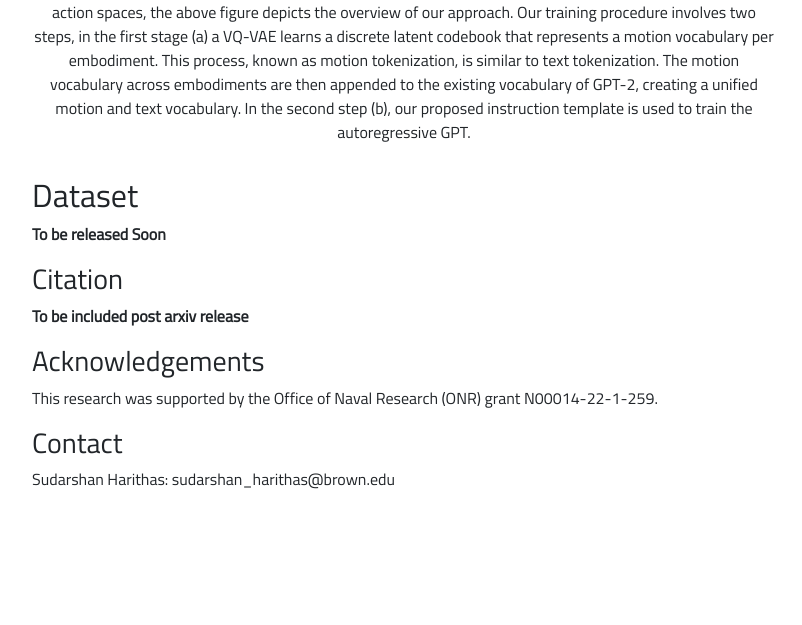
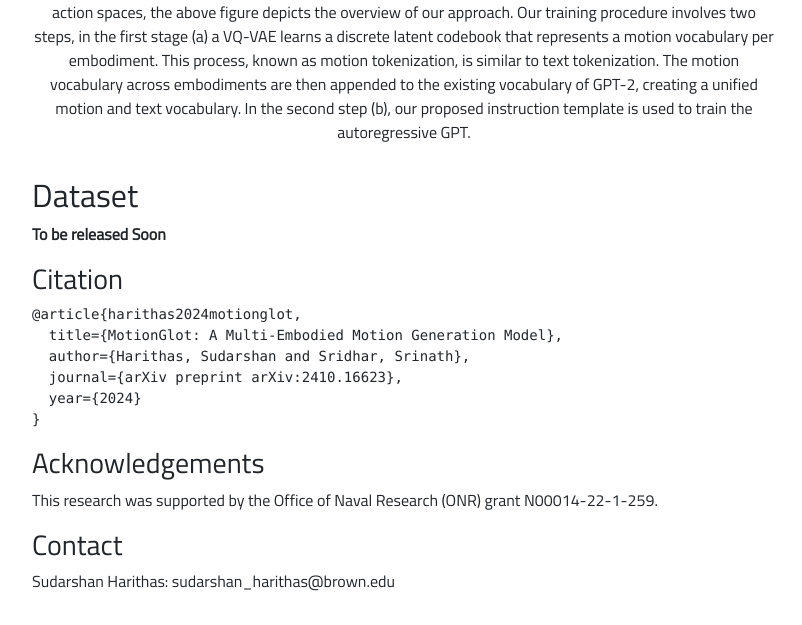
Before and after one commit to brown-ivl/brown-ivl.github.io, a Jekyll site: the page built from research/motionglot.md, in a window 1280 px wide and 900 px high, scrolled down 3789 px, cut to the strip 275-900 px from the top of the window. Shown: the whole strip, without its empty margins (236-1038 px from the left). Built offline with Jekyll 4.4.1, drawn with Linux system fonts in a browser that asks for light colours; before the commit the page ends 4587 px from its top, so only the background shows below that.

Commit message:
update motionglot links

````diff
--- a/research/motionglot.md
+++ b/research/motionglot.md
@@ -19,7 +19,7 @@
 ---
 
 
-{% include icons.html paper= "https://arxiv.org/abs/2410.16623" code= "" %}
+{% include icons.html paper= "https://arxiv.org/abs/2410.16623" code= "https://github.com/sudarshan-s-harithas/MotionGlot-A-Multi-Embodied-Motion-Generation-Model"%}
 
 
 <div style="display: flex; justify-content: space-between; width: 100%;">
@@ -158,7 +158,16 @@
 
 ### Citation
 
-<b> To be included post arxiv release </b>
+
+```
+@article{harithas2024motionglot,
+  title={MotionGlot: A Multi-Embodied Motion Generation Model},
+  author={Harithas, Sudarshan and Sridhar, Srinath},
+  journal={arXiv preprint arXiv:2410.16623},
+  year={2024}
+}
+```
+
 
 
 ### Acknowledgements
````
